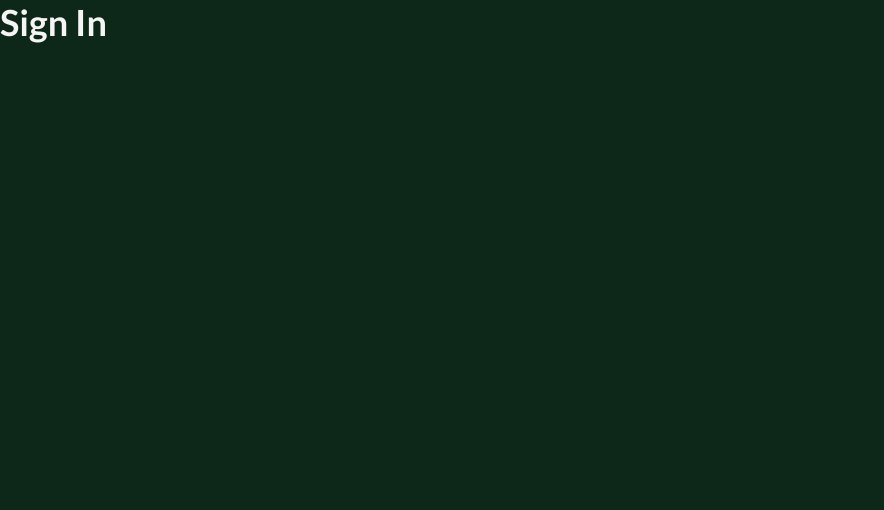
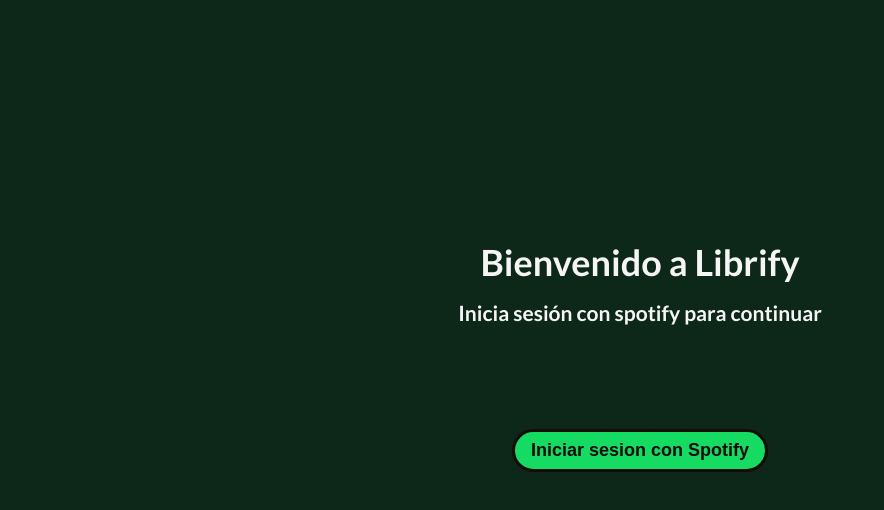
Before and after one commit to rubenamarilla/librify0, a React (Create React App) app: page / in a window 1280 px wide. Shown: the top 510 px of the page, without its empty margins (0-884 px from the left). Built offline with nearby package versions, Linux system fonts and the light colour scheme.

Commit message:
mas estilos agregados

```diff
--- a/src/components/Artists.jsx
+++ b/src/components/Artists.jsx
@@ -10,7 +10,9 @@
           <h2>6 meses</h2>
           <h2>todo el tiempo</h2>
         </div>
-        <div>content</div>
+        <div className="response-content">
+          content
+        </div>
       </div>
     </div>
   );
--- a/src/components/Played.jsx
+++ b/src/components/Played.jsx
@@ -4,7 +4,9 @@
   return (
     <div className='content-container'>
         <h1>Reproducidas recientemente</h1>
-
+        <div className="response-content played">
+          content
+        </div>
     </div>
   )
 }
--- a/src/components/Songs.jsx
+++ b/src/components/Songs.jsx
@@ -11,10 +11,9 @@
           <h2>6 meses</h2>
           <h2>todo el tiempo</h2>
         </div>
-        <div>
+        <div className="response-content">
           content
         </div>
-
       </div>
     </div>
   );
--- a/src/layouts/Nav.jsx
+++ b/src/layouts/Nav.jsx
@@ -23,7 +23,7 @@
             Reproducidos recientemente
           </li>
         </ul>
-        <button>Cerrar Sesión</button>
+        <button className="log-out">Cerrar Sesión</button>
       </div>
       <Outlet />
     </div>
--- a/src/pages/SignIn.jsx
+++ b/src/pages/SignIn.jsx
@@ -1,11 +1,14 @@
-import React from 'react'
+import React from "react";
+import "../styles/SignIn.css";
 
 const SignIn = () => {
   return (
-    <div>
-      <h1>Sign In</h1>
+    <div className="signIn-container">
+      <h1>Bienvenido a Librify</h1>
+      <h3>Inicia sesión con spotify para continuar</h3>
+      <button className="sign-in">Iniciar sesion con Spotify</button>
     </div>
-  )
-}
+  );
+};
 
-export default SignIn
+export default SignIn;
--- a/src/styles/Nav.css
+++ b/src/styles/Nav.css
@@ -44,3 +44,12 @@
 .material-symbols-outlined {
     font-size: 2.5rem;
 }
+.log-out {
+    border: black 3px solid;
+    border-radius: 25px;
+    color: whitesmoke;
+    background-color: black;
+    font-size: medium;
+    font-weight: 600;
+    padding: 0.4rem;
+}
--- /dev/null
+++ b/src/styles/SignIn.css
@@ -0,0 +1,26 @@
+.signIn-container {
+    display: flex;
+    flex-direction: column;
+    align-items: center;
+    position: absolute;
+    left: 10%;
+    right: 10%;
+    bottom: 30%;
+    top: 30%;
+}
+.signIn-container > * {
+    margin-bottom: 1rem;
+}
+.sign-in {
+    margin: auto;
+    padding: 0.5rem;
+    padding-left: 1rem;
+    padding-right: 1rem;
+    color: #140c0b;
+    background-color: #16db63;
+    border: #140c0b 3px solid;
+    border-radius: 45px;
+    font-size: large;
+    font-weight: 600;
+    cursor: pointer;
+}
--- a/src/styles/main.css
+++ b/src/styles/main.css
@@ -6,6 +6,7 @@
     padding: 2rem;
     align-items: center;
     flex-direction: column;
+    background-color: black;
 }
 .content-container > h1 {
     margin-bottom: 1rem;
@@ -28,3 +29,12 @@
     padding: 1rem;
     display: flex;
 }
+.response-content {
+    border: 2px solid gray;
+    border-radius: 5px;
+    padding: 1rem;
+    width: 95%;
+}
+.played {
+    width: 50%;
+}
```
